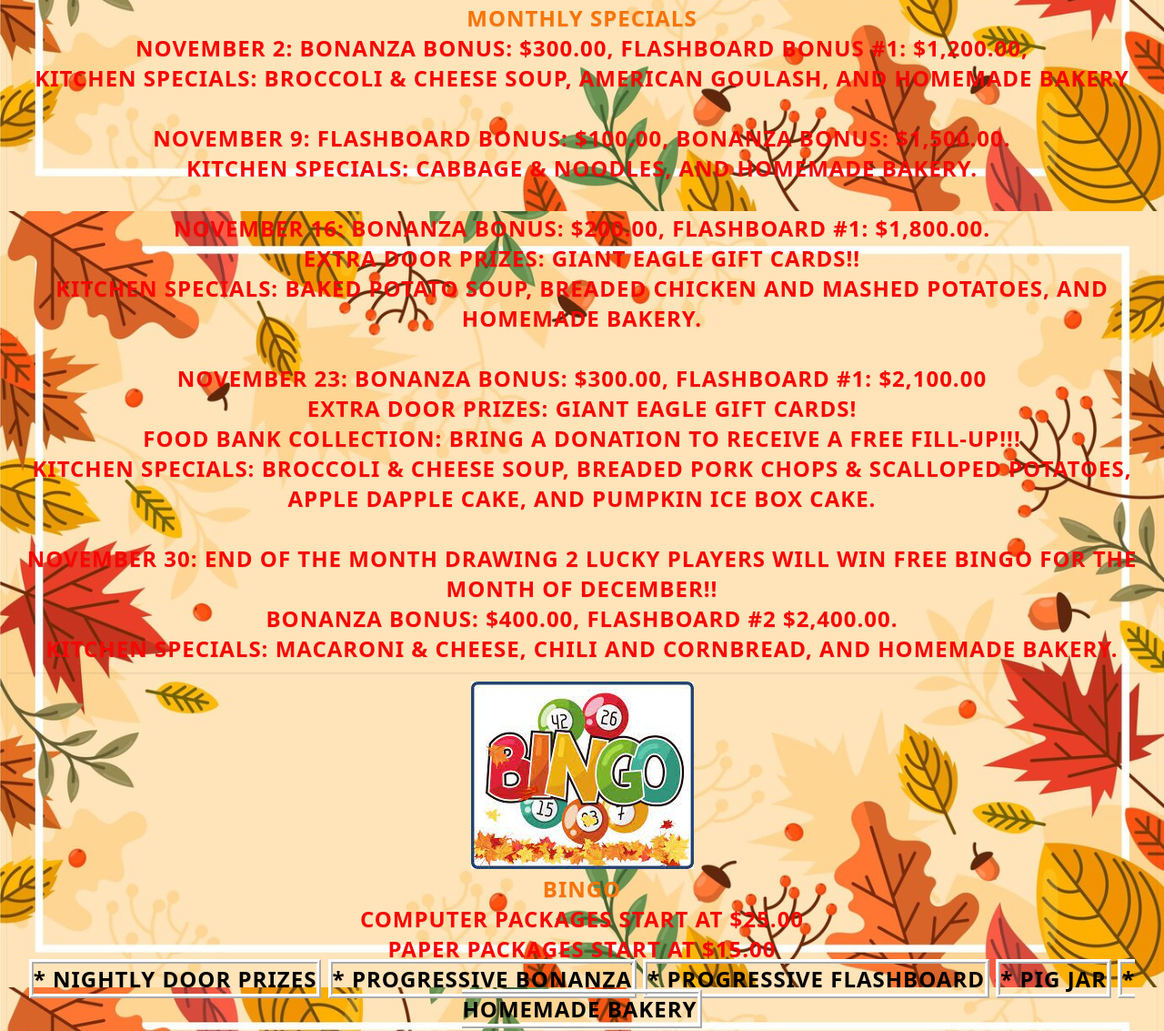
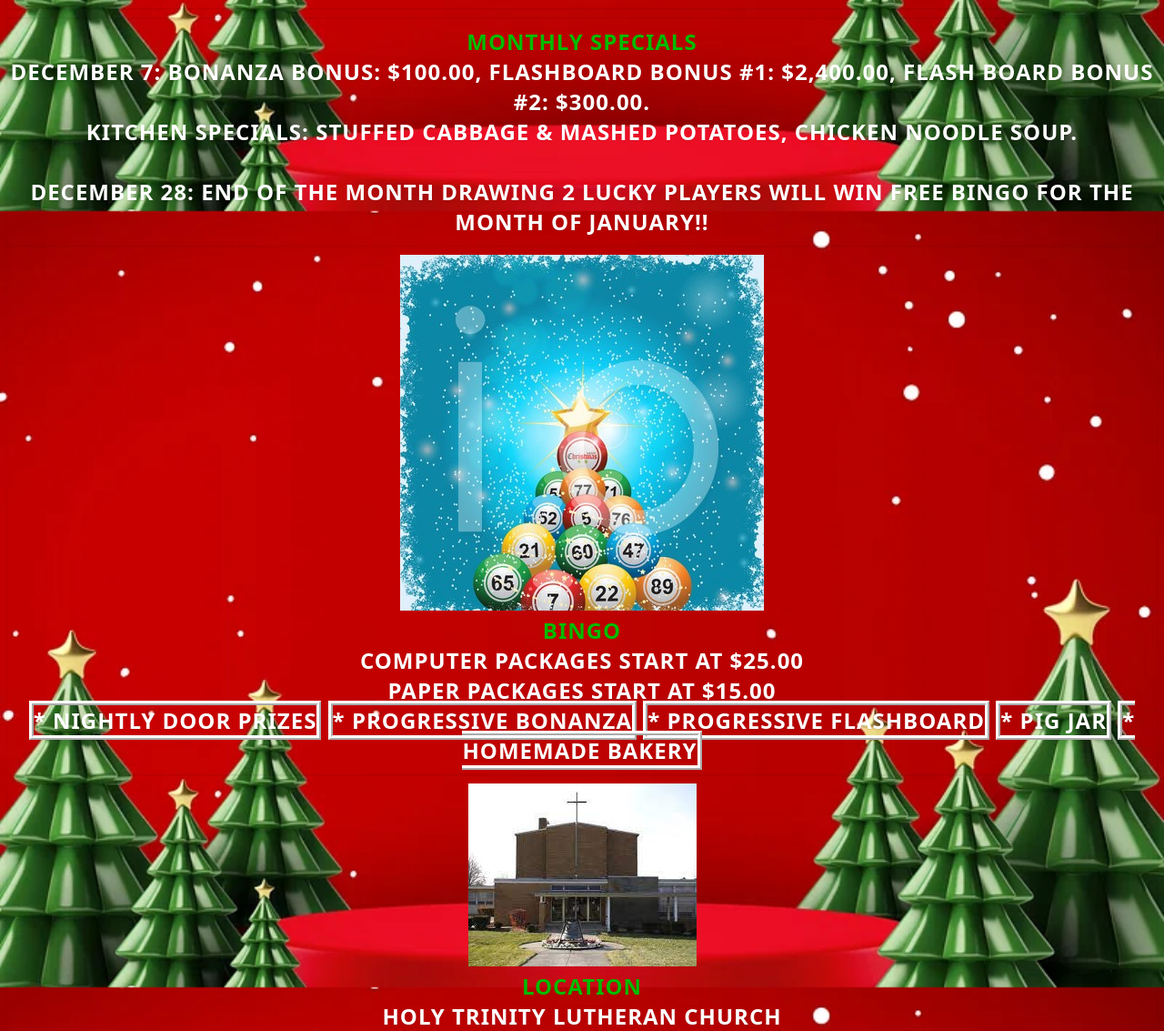
Before and after one commit to dkopac/HTLC-Bingo, a plain HTML site: page index.html in a window 1280 px wide. Shown: the part 621-1754 px from the top of the page at 91% size. Drawn offline with Linux system fonts and the light colour scheme.

Commit message:
December 24 Setup

```diff
--- a/assets/css/style.css
+++ b/assets/css/style.css
@@ -9,7 +9,7 @@ header {
     align-items: center;
     font-family: 'Cabin', sans-serif;
     font-size: x-large;
-    color: rgb(77, 9, 9);
+    color: rgb(255, 255, 255);
 
 
 }
@@ -25,7 +25,7 @@ ul {
 }
 
 body {
-   background-image: url(../fall\ 11-24.jpg);
+   background-image: url(/assets/December\ Background\ 2024.webp);
 
 
    background-size:contain;
@@ -40,7 +40,6 @@ li {
     padding: 0;
     font-size: 1.2em;
     font-weight: 700;
-    color: rgb(241, 9, 9);
     text-transform: uppercase;
     letter-spacing: 1px;
     text-shadow: 0 1px 1px rgba(0,0,0,.1);
@@ -67,7 +66,7 @@ h2 {
     font-weight: 700;
     margin: 0;
     padding: 0;
-    color: rgb(249, 116, 8);
+    color: rgb(1, 187, 1);
     text-transform: uppercase;
     letter-spacing: 1px;
     text-shadow: 0 1px 1px rgba(0,0,0,.1);
@@ -79,7 +78,7 @@ p {
     font-weight: 700;
     margin: 0;
     padding: 0;
-    color: rgb(249, 6, 6);
+    color: white;
     text-transform: uppercase;
     letter-spacing: 1px;
     text-shadow: 0 1px 1px rgba(0,0,0,.1);
@@ -94,7 +93,7 @@ p1 {
     font-weight: 700;
     margin: 0;
     padding: 0;
-    color: black;
+    color: white;
     text-transform: uppercase;
     letter-spacing: 1px;
     text-shadow: 0 1px 1px rgba(0,0,0,.1);
@@ -109,7 +108,7 @@ p2 {
     font-weight: 700;
     margin: 0;
     padding: 0;
-    color: black;
+    color: white;
     text-transform: uppercase;
     letter-spacing: 1px;
     text-shadow: 0 1px 1px rgba(0,0,0,.1);
@@ -124,7 +123,7 @@ p3 {
     font-weight: 700;
     margin: 0;
     padding: 0;
-    color: black;
+    color: white;
     text-transform: uppercase;
     letter-spacing: 1px;
     text-shadow: 0 1px 1px rgba(0,0,0,.1);
@@ -139,7 +138,7 @@ p4 {
     font-weight: 700;
     margin: 0;
     padding: 0;
-    color: black;
+    color: white;
     text-transform: uppercase;
     letter-spacing: 1px;
     text-shadow: 0 1px 1px rgba(0,0,0,.1);
@@ -154,7 +153,7 @@ p5 {
     font-weight: 700;
     margin: 0;
     padding: 0;
-    color: black;
+    color: white;
     text-transform: uppercase;
     letter-spacing: 1px;
     text-shadow: 0 1px 1px rgba(0,0,0,.1);
@@ -163,6 +162,6 @@ p5 {
 
 a{
     text-decoration: none;
-    color: black;
+    color: white;
     transition: all .5s ease;
 }
--- a/index.html
+++ b/index.html
@@ -49,7 +49,7 @@
         <div id="operation" class="operation">
         <img
         alt="Bingo Player"
-        src="./assets/Fall BINGO Leaves.jpeg"
+        src="./assets/winter bingo balls 2.jpg"
         class="float-left"
         />
         <h2>Regular Hours of Operation</h2>
@@ -68,37 +68,28 @@
     <div id="specials" class="specials">
         <h2>Monthly Specials</h2>
         <p>
-           November 2: Bonanza Bonus: $300.00, Flashboard Bonus #1: $1,200.00,
+           December 7: Bonanza Bonus: $100.00, Flashboard Bonus #1: $2,400.00, Flash Board Bonus #2: $300.00.
               <br />
-              Kitchen Specials: Broccoli & Cheese Soup, American Goulash, and Homemade Bakery
+              Kitchen Specials: Stuffed Cabbage & Mashed Potatoes, Chicken Noodle Soup.
               <br />
               <br />
-           November 9:  Flashboard Bonus: $100.00, Bonanza Bonus: $1,500.00.
+           <!--December 14:  Flashboard Bonus: $0.00, Bonanza Bonus: $0.00.
                 <br />
-                Kitchen Specials: Cabbage & Noodles, and Homemade Bakery.
+                Kitchen Specials:
                 <br />
                 <br />
-            November 16: Bonanza Bonus: $200.00, Flashboard #1: $1,800.00.
+            December 21: Bonanza Bonus: $0.00, Flashboard #1: $0.00.
             <br />
-                Extra Door Prizes: Giant Eagle Gift Cards!!
                 <br />
-                Kitchen Specials: Baked Potato Soup, Breaded Chicken and Mashed Potatoes, and Homemade Bakery.
+                Kitchen Specials:
                 <br />
+                <br />-->
+
+            December 28: End of the Month Drawing 2 Lucky Players will win free Bingo for the Month of January!!
                 <br />
-            November 23: Bonanza Bonus: $300.00, Flashboard #1: $2,100.00
-            <br />
-                Extra Door Prizes: Giant Eagle Gift Cards!
+                <!--Bonanza Bonus: $400.00,  Flashboard #2 $2,400.00.
                 <br />
-                Food Bank Collection: Bring a Donation to receive a FREE FILL-UP!!!
-                <br />
-                Kitchen Specials: Broccoli & Cheese Soup, Breaded Pork Chops & Scalloped Potatoes, Apple Dapple Cake, and Pumpkin Ice Box Cake.
-                <br />
-                <br />
-            November 30: End of the Month Drawing 2 Lucky Players will win free Bingo for the Month of December!!
-                <br />
-                Bonanza Bonus: $400.00,  Flashboard #2 $2,400.00.
-                <br />
-                Kitchen Specials: Macaroni & Cheese, Chili and Cornbread, and Homemade Bakery.
+                Kitchen Specials: Macaroni & Cheese, Chili and Cornbread, and Homemade Bakery.-->
 
 
 
@@ -107,7 +98,7 @@
     <div id="bingo" class="bingo">
         <img
         alt="Bingo Balls"
-        src="./assets/Fall Balls.jpeg"
+        src="./assets/Winter Bingo Christmas Tree.jpg"
         class="float-right"
         />
 
@@ -158,7 +149,7 @@
         <p>
            For the month of December, we are asking for donations of Hats, Gloves, Mittens, Scarves and Socks for our giving tree!!
            <br />
-           All Donators will receive and entry ticket to WIN A FREE MONTH OF BINGO!!!
+           All Donators will receive an entry ticket to WIN A FREE MONTH OF BINGO!!!
         </p>
     </div>
 
```
Also changed, not shown: assets/December 2024 Background.jpg (added), assets/December Background 2024.webp (added).
